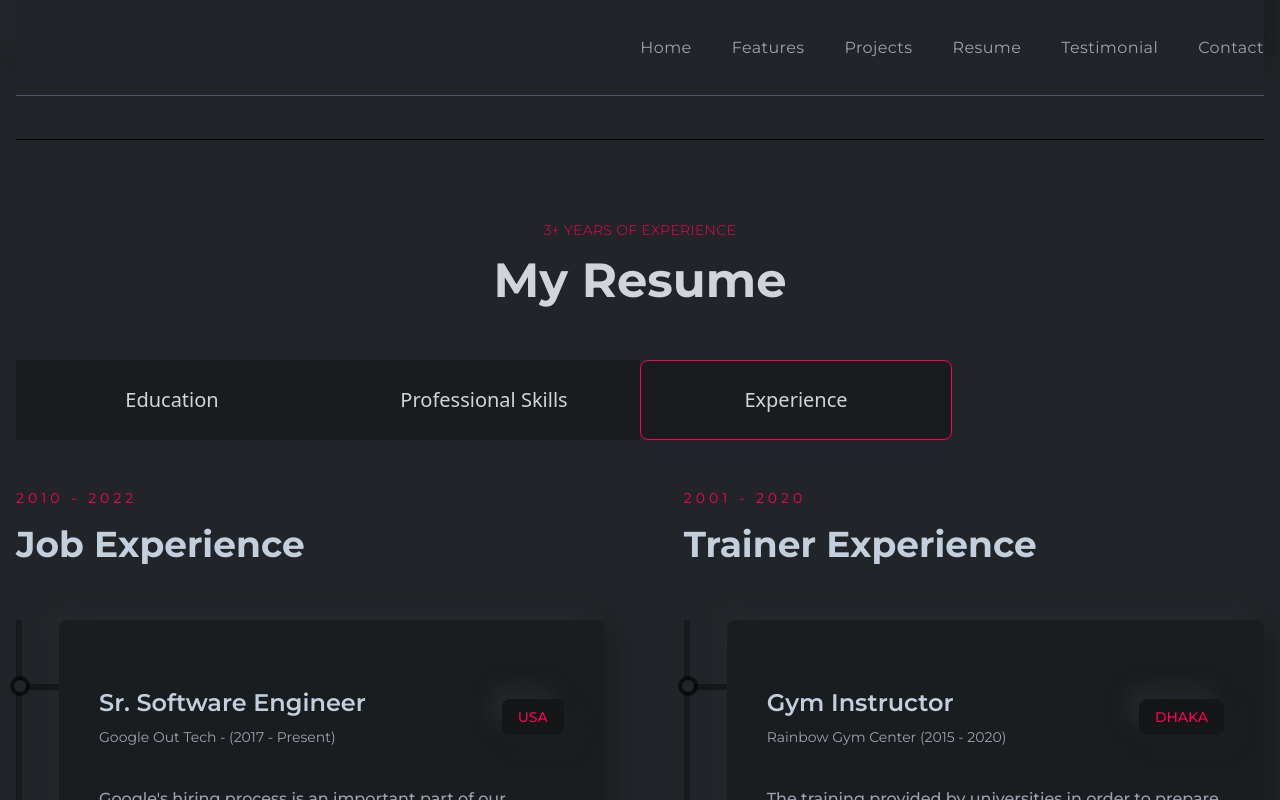
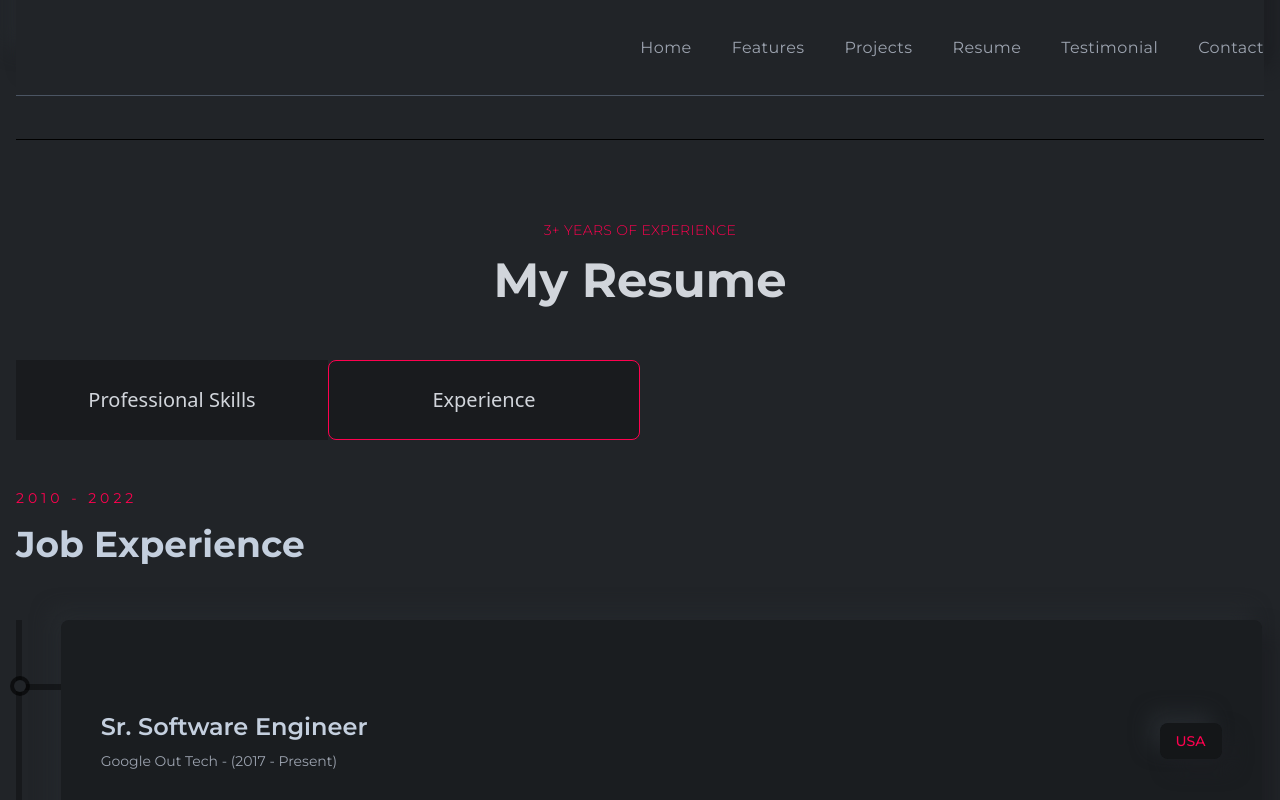
Before and after one commit to chamanoS/react-app-portfolio, a React (Create React App) app: page / in a window 1280 px wide. Both pictures are taken after a click on the item "Experience". Shown: the part 3219-4019 px from the top of the page. Built offline with nearby package versions, Linux system fonts and the light colour scheme.

Commit message:
refactoring code

```diff
--- a/src/components/features/Features.js
+++ b/src/components/features/Features.js
@@ -1,7 +1,7 @@
 import React from "react";
 import { AiFillAppstore } from "react-icons/ai";
-import { FaMobile, FaGlobe } from "react-icons/fa";
-import { SiProgress, SiAntdesign } from "react-icons/si";
+import { FaGlobe } from "react-icons/fa";
+import {  SiAntdesign } from "react-icons/si";
 import Title from "../layouts/Title";
 import Card from "./Card";
 
@@ -22,16 +22,7 @@ const Features = () => {
           des="We provide custom app development tailored to meet the unique needs of the client and are designed to be user-friendly and functional."
           icon={<AiFillAppstore />}
         />
-        <Card
-          title="Consultation"
-          des="Our consulting services cover technology, architecture, performance, security, and project management. We provide advice to help clients achieve optimal results in their software projects."
-          icon={<SiProgress />}
-        />
-        <Card
-          title="Digital Marketing"
-          des="We offer a range of digital marketing services including SEO, PPC advertising, social media marketing, content marketing, email marketing, CRO, and analytics."
-          icon={<FaMobile />}
-        />
+
         <Card
           title="Content Writing"
           des="Our content is designed to help businesses create high-quality, engaging, and relevant content for their websites, blogs, and social media platforms. We create content that resonates with your target audience."
--- a/src/components/resume/Experience.js
+++ b/src/components/resume/Experience.js
@@ -35,32 +35,7 @@ const Experience = () => {
           />
         </div>
       </div>
-      <div>
-        <div className="flex flex-col gap-4">
-          <p className="text-sm text-designColor tracking-[4px]">2001 - 2020</p>
-          <h2 className="text-4xl font-bold">Trainer Experience</h2>
-        </div>
-        <div className="mt-14 w-full h-[1000px] border-l-[6px] border-l-black border-opacity-30 flex flex-col gap-10">
-          <ResumeCard
-            title="Gym Instructor"
-            subTitle="Rainbow Gym Center (2015 - 2020)"
-            result="DHAKA"
-            des="The training provided by universities in order to prepare people to work in various sectors of the economy or areas of culture."
-          />
-          <ResumeCard
-            title="Web Developer and Instructor"
-            subTitle="SuperKing College (2010 - 2014)"
-            result="CANADA"
-            des="Higher education is tertiary education leading to award of an academic degree. Higher education, also called post-secondary education."
-          />
-          <ResumeCard
-            title="School Teacher"
-            subTitle="Kingstar Secondary School (2001 - 2010)"
-            result="NEVADA"
-            des="Secondary education or post-primary education covers two phases on the International Standard Classification of Education scale."
-          />
-        </div>
-      </div>
+
     </motion.div>
   );
 };
--- a/src/components/resume/Resume.js
+++ b/src/components/resume/Resume.js
@@ -1,11 +1,10 @@
 import React, {  useState } from 'react'
 import Title from '../layouts/Title';
-import Education from './Education';
 import Skills from './Skills';
 import Experience from "./Experience"
 
 const Resume = () => {
-   const [educationData, setEducationData] = useState(true);
+
    const [skillData, setSkillData] = useState(false);
    const [experienceData, setExperienceData] = useState(false);
   return (
@@ -17,21 +16,6 @@ const Resume = () => {
         <ul className="w-full grid grid-cols-1 md:grid-cols-2 xl:grid-cols-4">
           <li
             onClick={() =>
-              setEducationData(true) &
-              setSkillData(false) &
-              setExperienceData(false)
-            }
-            className={`${
-              educationData
-                ? "border-designColor rounded-lg"
-                : "border-transparent"
-            } resumeLi`}
-          >
-            Education
-          </li>
-          <li
-            onClick={() =>
-              setEducationData(false) &
               setSkillData(true) &
               setExperienceData(false)
             }
@@ -43,7 +27,6 @@ const Resume = () => {
           </li>
           <li
             onClick={() =>
-              setEducationData(false) &
               setSkillData(false) &
               setExperienceData(true)
             }
@@ -57,7 +40,6 @@ const Resume = () => {
           </li>
         </ul>
       </div>
-      {educationData && <Education />}
       {skillData && <Skills />}
       {experienceData && <Experience />}
 
```
